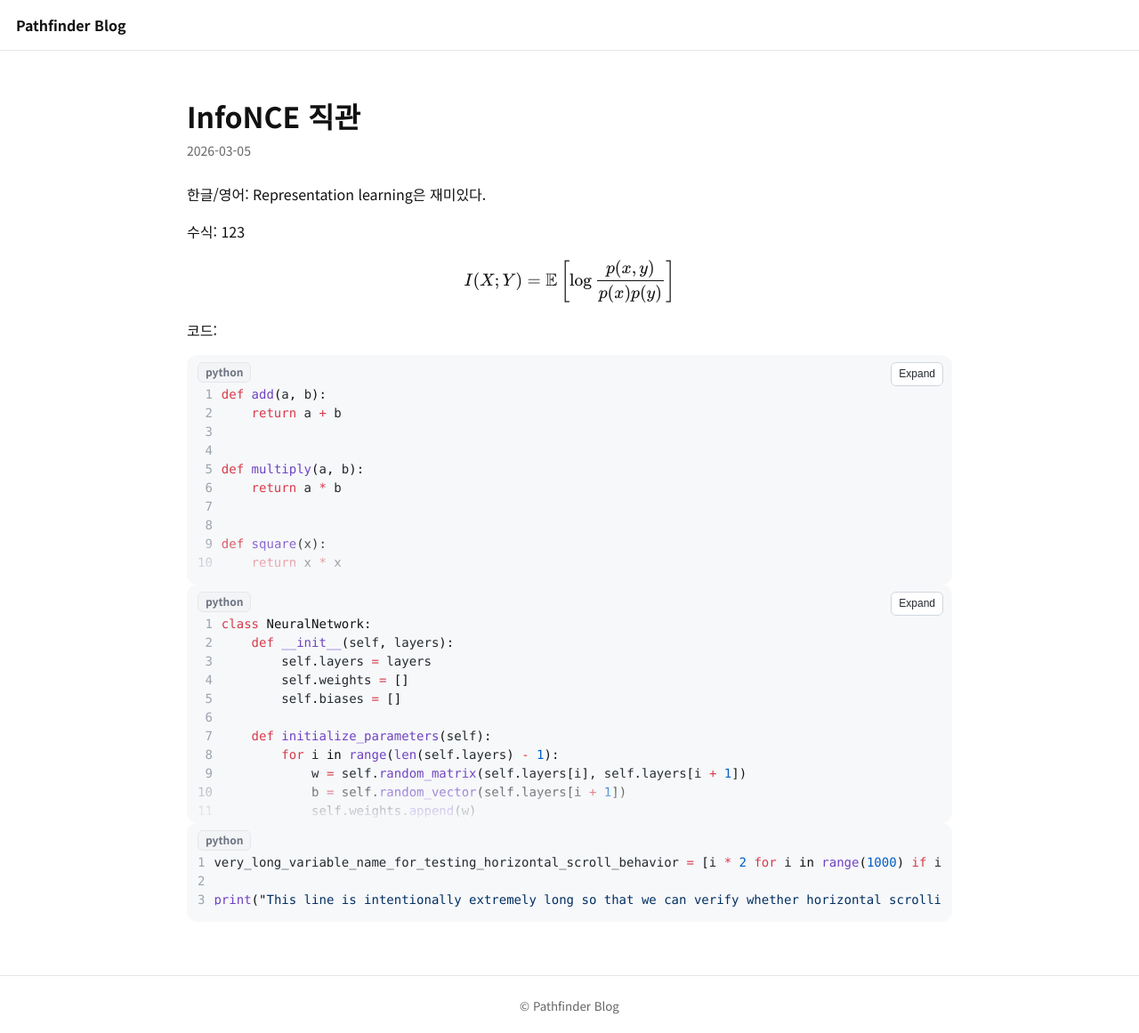
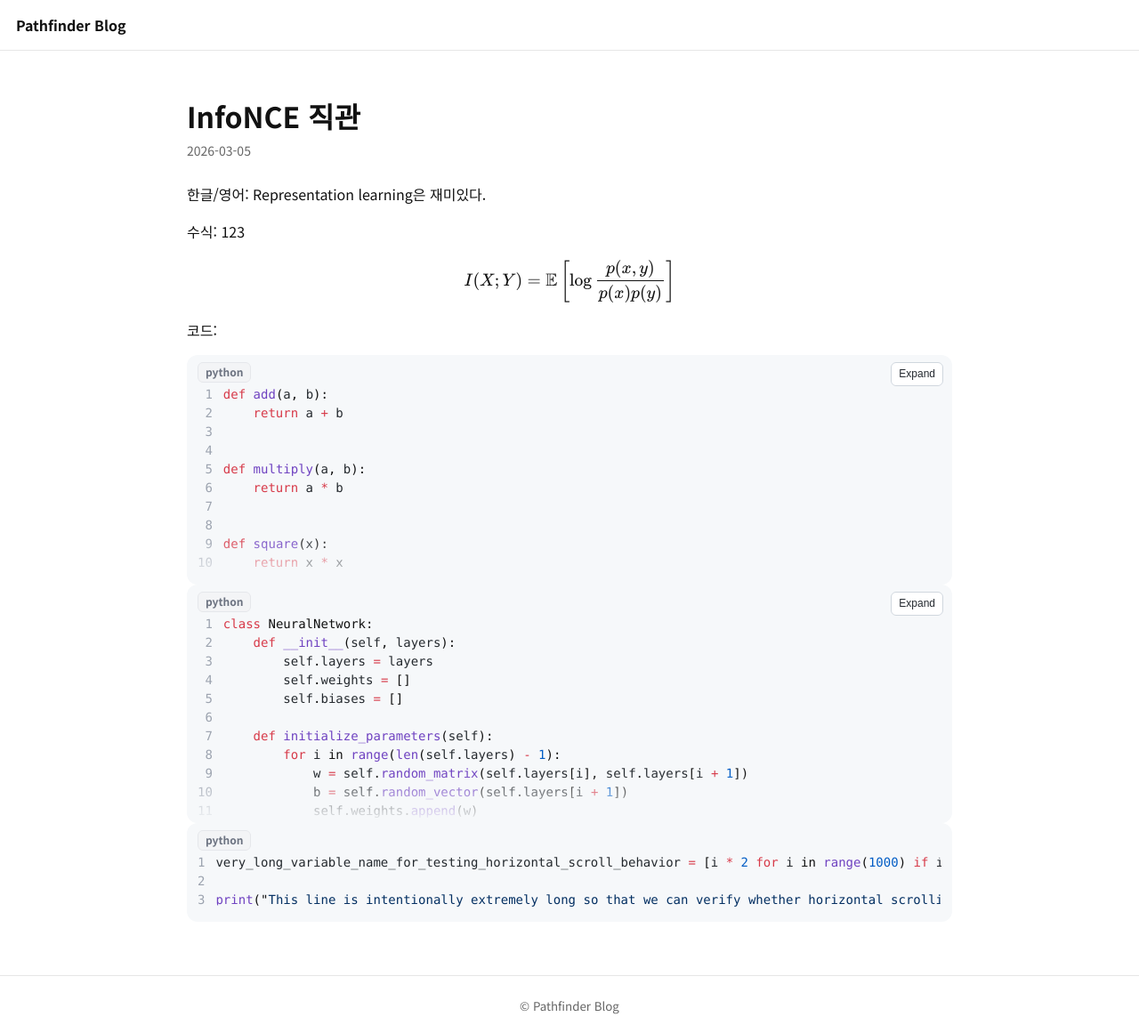
Before and after one commit to pathfinder-J/pathfinder-J.github.io, a Jekyll site: the page built from notes/example.md, in a window 1280 px wide. Shown: the whole page at 89% size. Built offline with Jekyll 4.4.1, drawn with Linux system fonts in a browser that asks for light colours.

Commit message:
Update style.css

```diff
--- a/css/style.css
+++ b/css/style.css
@@ -187,7 +187,7 @@ color: #9ca3af;
 white-space: pre;
 text-align: right;
 
-padding-right: 10px;
+padding-right: 12px;
 width: 1%;
 }
 
```
